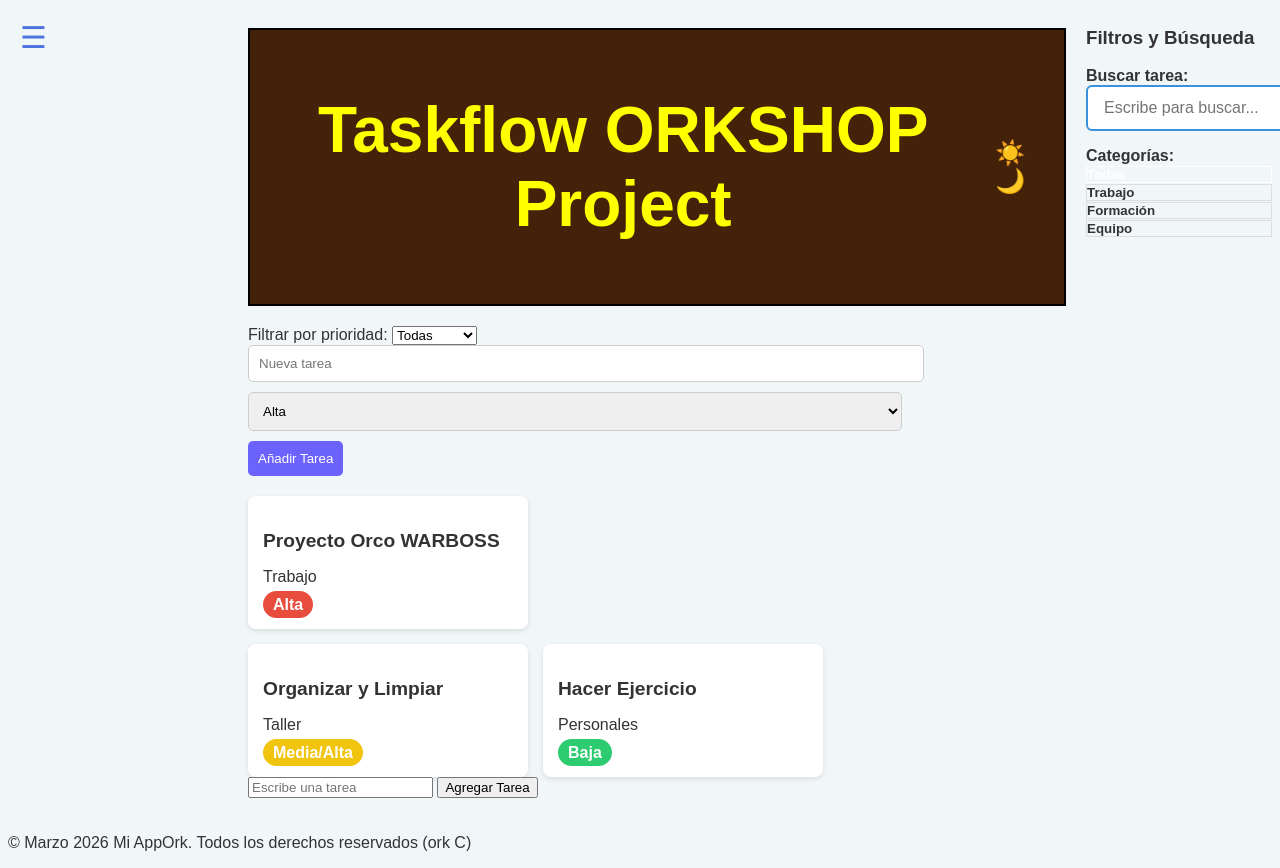
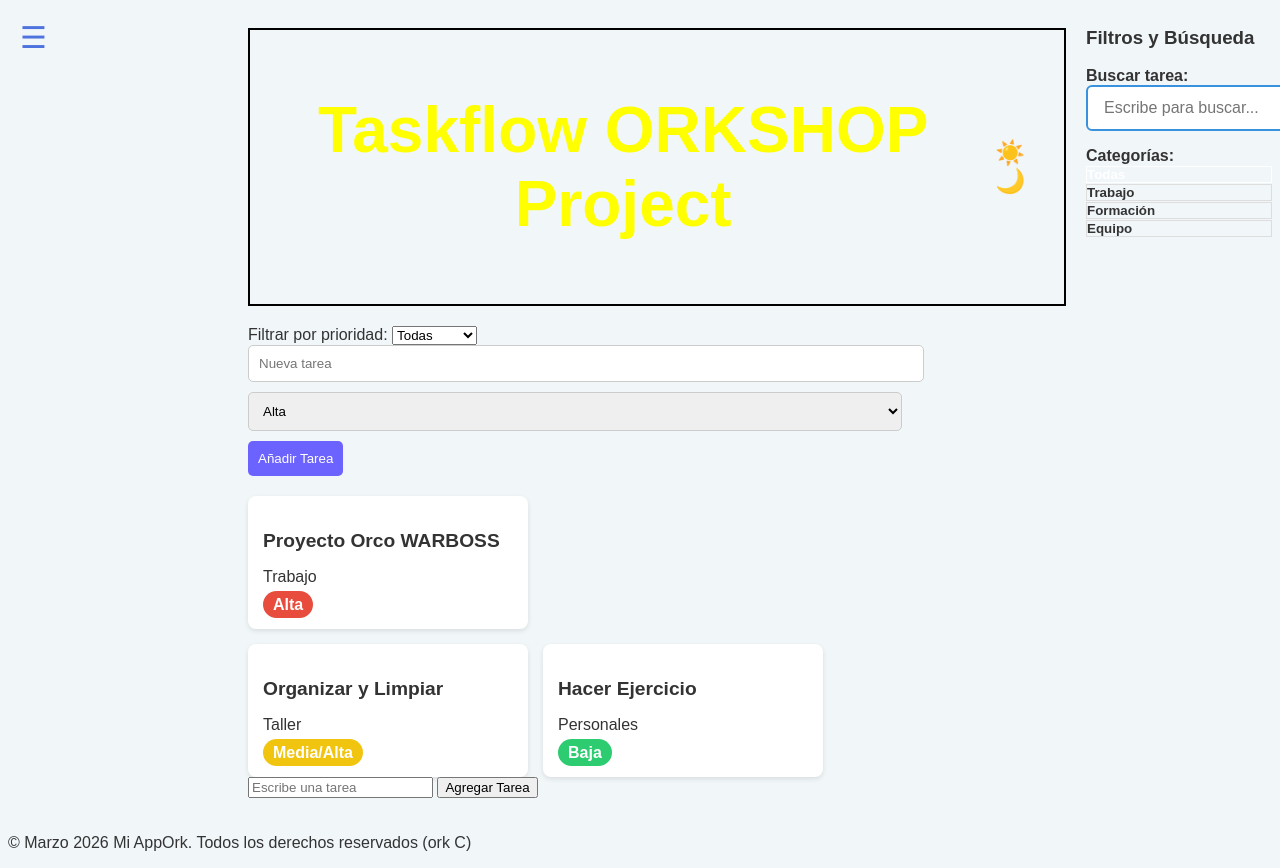
Before and after one commit to JOSU0131/taskflow2, a website: page index.ngl.html in a window 1280 px wide. Shown: the top 868 px of the page. Drawn offline with Linux system fonts and the light colour scheme.

Commit message:
- m "orko version loco"

```diff
--- a/StyleSheet1.css
+++ b/StyleSheet1.css
@@ -94,7 +94,7 @@ body {
 
 /* Cabecera */
 header {
-    background-color: #442109;
+    background-color: 2px solid black;
     padding: 20px;
     color: #FFFF00;
     border: 2px solid black;
@@ -114,7 +114,7 @@ header {
     border: none;
     font-size: 24px;
     cursor: pointer;
-    color: yellow; /* matches your header text */
+    color: 2px solid black; /* matches your header text */
 }
 
 
--- a/index.ngl.html
+++ b/index.ngl.html
@@ -5,7 +5,7 @@
     <meta charset="utf-8" />
     <meta name="viewport" content="width=device-width, initial-scale=1.0" />
     <title>  taskflow-project </title>
-    <link rel="stylesheet" href="stylesheet1.css?v=2">
+    <link rel="stylesheet" href="stylesheet1.css">
 
     </head>
 
```
